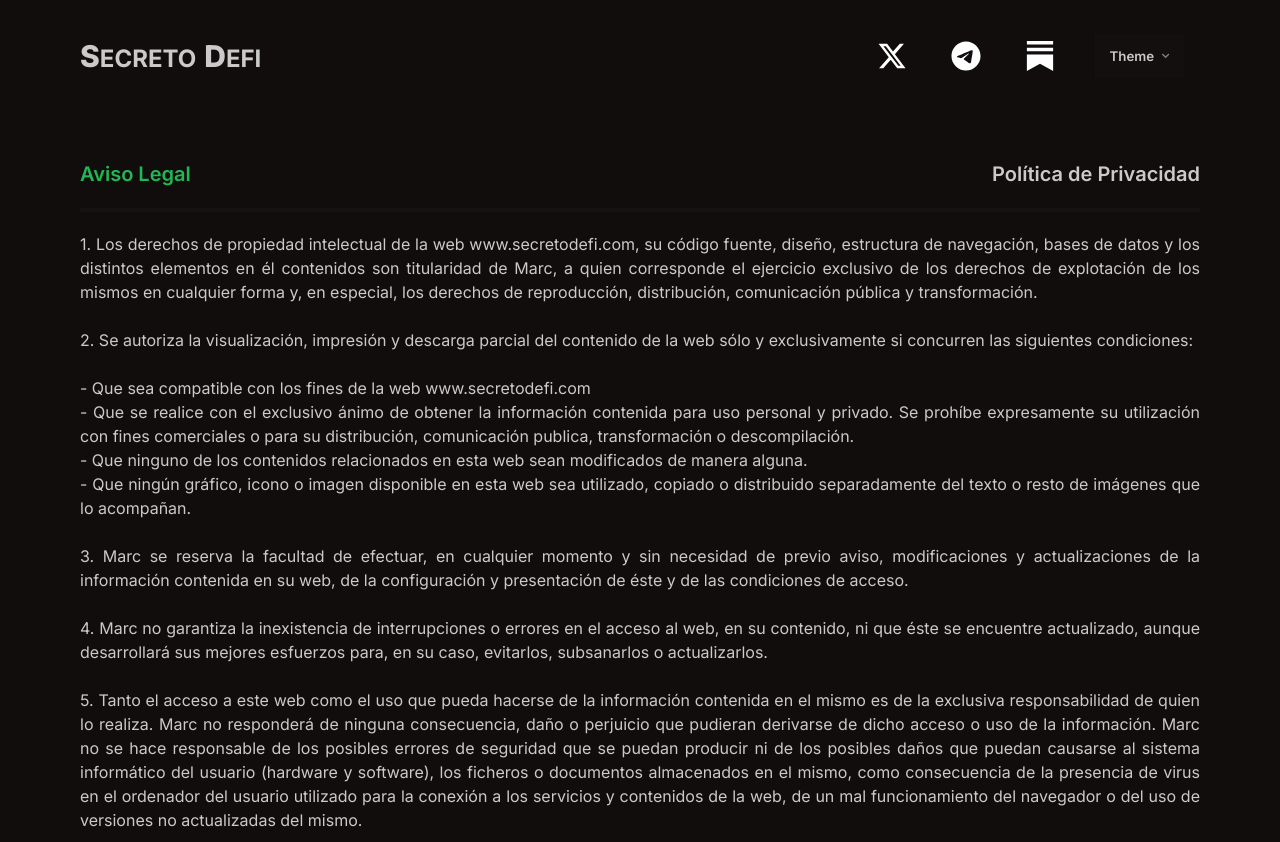
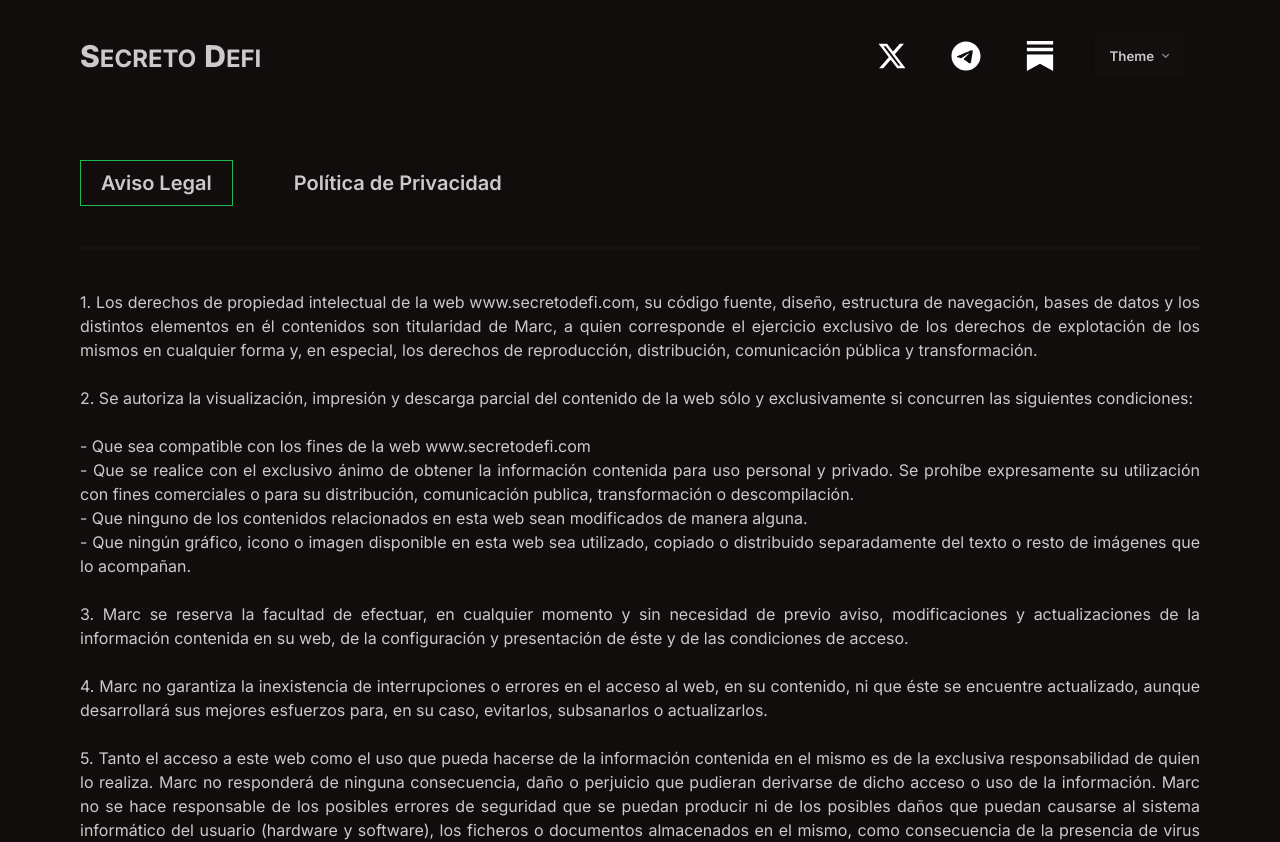
Before and after one commit to davidFCDev/secreto-landing, a Next.js app: page /legal in a window 1280 px wide. Shown: the top 842 px of the page. Built offline with nearby package versions, Linux system fonts and the light colour scheme.

Commit message:
ready form

```diff
--- a/src/app/components/common/form/index.tsx
+++ b/src/app/components/common/form/index.tsx
@@ -27,7 +27,7 @@ export const ContactForm = () => {
 
     setIsSubmitting(true);
     try {
-      const response = await axios.post("https://formspree.io/f/xovavjjw", {
+      const response = await axios.post("https://formspree.io/f/xpwaqlpd", {
         name: name.value,
         phone: contact.value,
         description: description.value,
--- a/src/app/legal/page.tsx
+++ b/src/app/legal/page.tsx
@@ -29,14 +29,14 @@ const Legal = () => {
     <div className="w-full bg-base-300 min-h-screen">
       <NavBar />
 
-      <main className="my-40 px-6 small:px-20 xlarge:px-40 flex flex-col gap-5 text-justify">
-        <div className="flex flex-row gap-0 small:gap-10 justify-between">
+      <main className="my-40 px-6 small:px-20 xlarge:px-40 flex flex-col gap-5 small:gap-10 text-justify">
+        <div className="flex flex-row gap-0 small:gap-10 justify-between small:justify-start">
           {tabs.map((tab, index) => (
             <button
               key={index}
               onClick={() => handleTabChange(index)}
-              className={`text-xl font-semibold ${
-                selected === index ? "text-primary hover:text-secondary" : " hover:text-primary"
+              className={`text-xl font-semibold px-5 py-2 ${
+                selected === index ? "border-primary border" : "border border-transparent"
               }`}
             >
               {tab.title}
```
